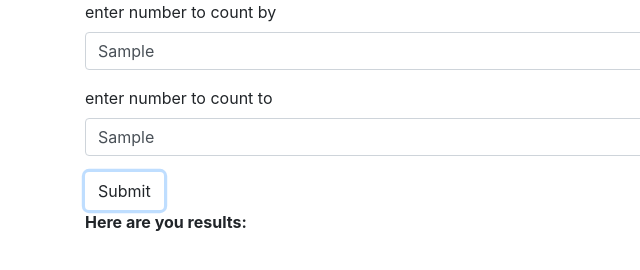
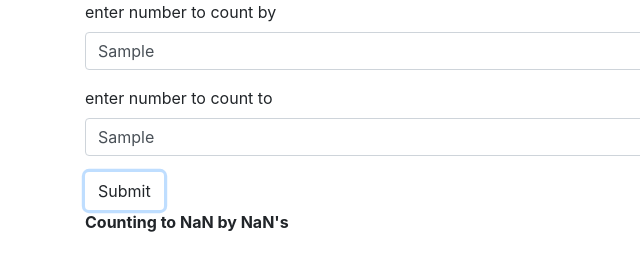
Before and after one commit to lcmpbll/count-by, a plain HTML site: page index.html in a window 1280 px wide. Both pictures are taken after typing "Sample", "Sample" into the empty fields and a click on the button "Submit". Shown: the full height of the page, 0-640 px from the left. Drawn offline with Linux system fonts and the light colour scheme.

Commit message:
Add span to results section.

```diff
--- a/index.html
+++ b/index.html
@@ -22,7 +22,7 @@
         <button type="submit" class="btn">Submit</button>
         </form>
         <span id="results">
-          <p><b>Here are you results:</b></p>
+          <p><b>Counting to <span class="to"></span> by <span class="by"></span>'s</b></p>
         </span>
     </div>
 
--- a/js/scripts.js
+++ b/js/scripts.js
@@ -8,9 +8,6 @@ function countingBy(countBy, countTo) {
 	return countingArray;
 }
 
-
-
-
 //UI logic
 $(document).ready(function() {
 $("form#formOne").submit(function(event){
@@ -20,6 +17,8 @@ $("form#formOne").submit(function(event){
 	const countTo = parseInt($("#countingTo").val());
 	const results = countingBy(countBy, countTo);
 	$("#results").append(results.join(" ") + "<br>");
+	$("span.to").text(countTo);
+	$("span.by").text(countBy);
 
 	});
 });
```
Also changed, not shown: 1 other file.
